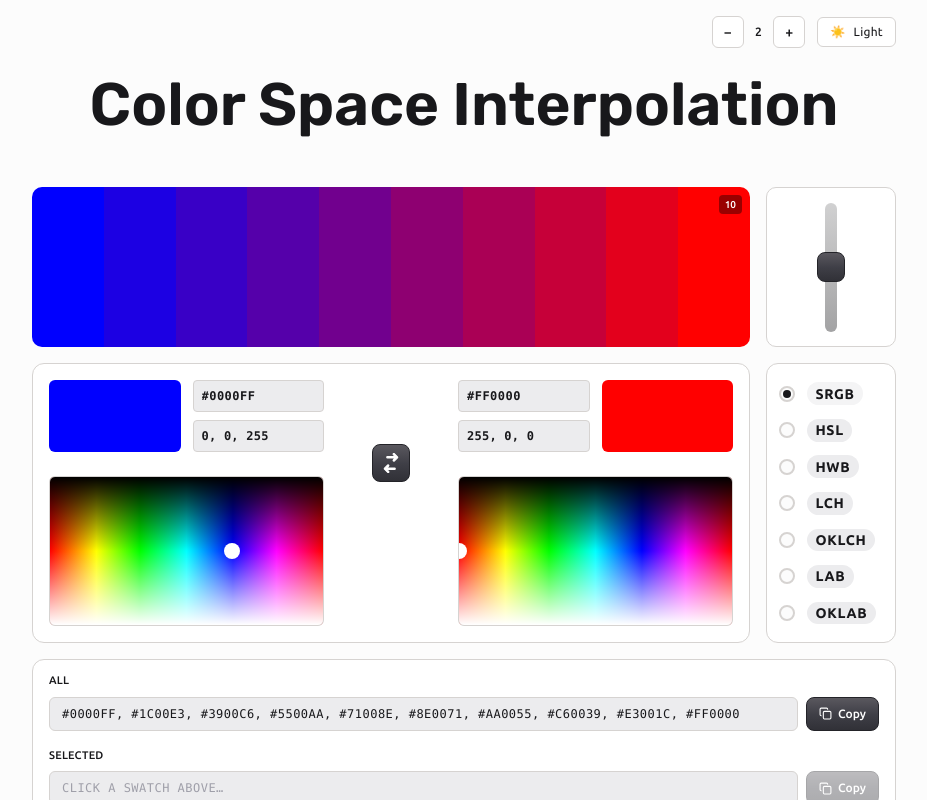
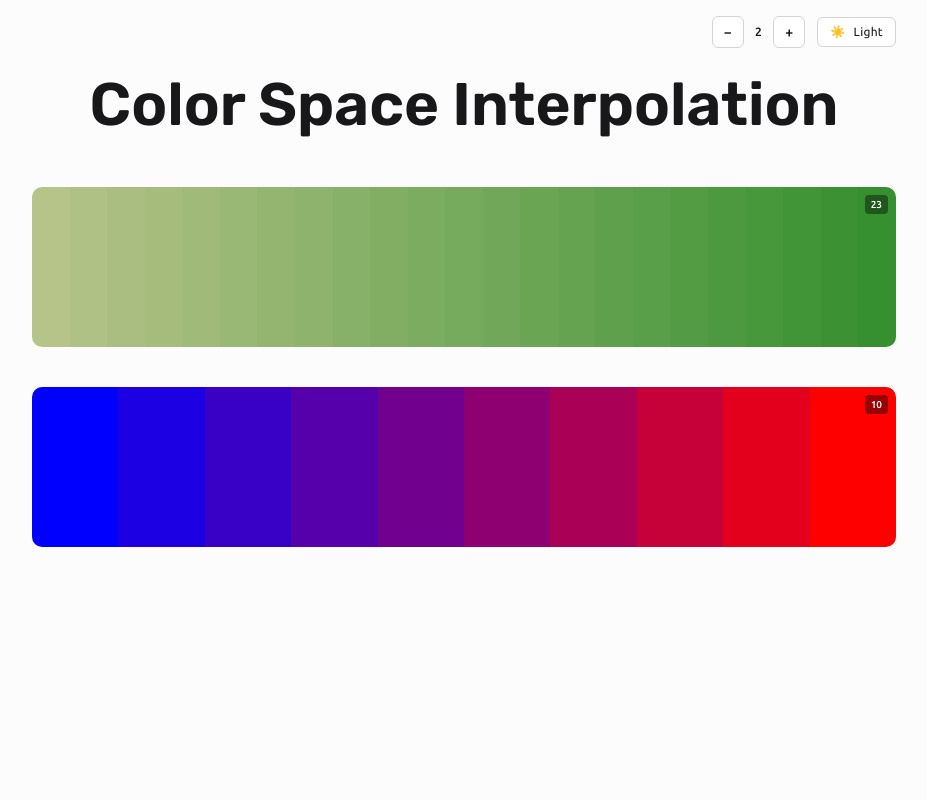
Before and after one commit to ofsound/gemini-colors, a React (Vite) app: page / in a window 1280 px wide. Both pictures are taken after a click on the button "Add color entity". Shown: the top 800 px of the page, without its empty margins (176-1103 px from the left). Built offline with nearby package versions, Linux system fonts and the light colour scheme.

Commit message:
Opus 4.6, the Transition Guru

```diff
--- a/src/App.tsx
+++ b/src/App.tsx
@@ -1,10 +1,47 @@
 import { useState } from "react";
 import { useTheme } from "@/hooks/useTheme";
 import { ColorEntity } from "@/components/ColorEntity";
+import { randomEntityConfig } from "@/utils/color";
+import type { ColorSpace } from "@/types/color";
+
+interface EntityConfig {
+  id: number;
+  defaultStartColor: string;
+  defaultEndColor: string;
+  defaultSteps: number;
+  defaultColorSpace: ColorSpace;
+}
+
+const FIRST_ENTITY: EntityConfig = {
+  id: 0,
+  defaultStartColor: "#0000ff",
+  defaultEndColor: "#ff0000",
+  defaultSteps: 10,
+  defaultColorSpace: "srgb",
+};
+
+let nextId = 1;
 
 function App() {
   const { theme, toggleTheme } = useTheme();
-  const [count, setCount] = useState(1);
+  const [entities, setEntities] = useState<EntityConfig[]>([FIRST_ENTITY]);
+  const [exitingId, setExitingId] = useState<number | null>(null);
+
+  function addEntity() {
+    setEntities((prev) => [...prev, { id: nextId++, ...randomEntityConfig() }]);
+  }
+
+  function removeEntity() {
+    if (entities.length <= 1 || exitingId !== null) return;
+    setExitingId(entities[entities.length - 1].id);
+  }
+
+  function handleExited() {
+    setEntities((prev) => prev.filter((e) => e.id !== exitingId));
+    setExitingId(null);
+  }
+
+  const compact = entities.length > 1;
 
   return (
     <div className="bg-background text-foreground mx-auto min-h-screen w-full max-w-4xl p-4 antialiased">
@@ -13,20 +50,20 @@ function App() {
           <button
             type="button"
             aria-label="Remove color entity"
-            disabled={count <= 1}
-            onClick={() => setCount((c) => c - 1)}
+            disabled={entities.length <= 1 || exitingId !== null}
+            onClick={removeEntity}
             className="border-border bg-surface text-foreground inline-flex size-8 items-center justify-center rounded-md border text-sm font-medium disabled:opacity-40"
           >
             −
           </button>
           <span className="text-foreground min-w-[2ch] text-center text-xs font-medium tabular-nums">
-            {count}
+            {entities.length}
           </span>
           <button
             type="button"
             aria-label="Add color entity"
-            disabled={count >= 10}
-            onClick={() => setCount((c) => c + 1)}
+            disabled={entities.length >= 10}
+            onClick={addEntity}
             className="border-border bg-surface text-foreground inline-flex size-8 items-center justify-center rounded-md border text-sm font-medium disabled:opacity-40"
           >
             +
@@ -50,10 +87,22 @@ function App() {
         Color Space Interpolation
       </h1>
 
-      <div className="flex flex-col gap-10">
-        {Array.from({ length: count }, (_, i) => (
-          <ColorEntity key={i} />
-        ))}
+      <div className="flex flex-col">
+        {entities
+          .slice()
+          .reverse()
+          .map((e) => (
+            <ColorEntity
+              key={e.id}
+              compact={compact}
+              leaving={e.id === exitingId}
+              onExited={handleExited}
+              defaultStartColor={e.defaultStartColor}
+              defaultEndColor={e.defaultEndColor}
+              defaultSteps={e.defaultSteps}
+              defaultColorSpace={e.defaultColorSpace}
+            />
+          ))}
       </div>
     </div>
   );
--- a/src/components/ColorEntity.tsx
+++ b/src/components/ColorEntity.tsx
@@ -11,6 +11,9 @@ interface ColorEntityProps {
   defaultEndColor?: string;
   defaultSteps?: number;
   defaultColorSpace?: ColorSpace;
+  compact?: boolean;
+  leaving?: boolean;
+  onExited?: () => void;
 }
 
 export function ColorEntity({
@@ -18,6 +21,9 @@ export function ColorEntity({
   defaultEndColor = "#ff0000",
   defaultSteps = 10,
   defaultColorSpace = "srgb",
+  compact = false,
+  leaving = false,
+  onExited,
 }: ColorEntityProps) {
   const [startColor, setStartColor] = useState(defaultStartColor);
   const [endColor, setEndColor] = useState(defaultEndColor);
@@ -36,8 +42,37 @@ export function ColorEntity({
     setSelection({ color: hex, index, key: configKey });
   }
 
+  function handleAnimationEnd(e: React.AnimationEvent) {
+    if (leaving && e.animationName === "entity-slide-close" && onExited) {
+      onExited();
+    }
+  }
+
+  const sectionClass = leaving ? "entity-exit" : "entity-enter";
+
+  if (compact) {
     return (
-    <section>
+      <section className={sectionClass} onAnimationEnd={handleAnimationEnd}>
+        <div>
+          <div className="pb-10">
+            <div className="h-40">
+              <ColorDisplay
+                startColor={startColor}
+                endColor={endColor}
+                steps={steps}
+                colorSpace={colorSpace}
+              />
+            </div>
+          </div>
+        </div>
+      </section>
+    );
+  }
+
+  return (
+    <section className={sectionClass} onAnimationEnd={handleAnimationEnd}>
+      <div>
+        <div className="pb-10">
           <div className="mb-4 flex h-40 gap-4">
             <ColorDisplay
               startColor={startColor}
@@ -67,6 +102,8 @@ export function ColorEntity({
             selectedColor={activeSelection?.color ?? null}
             selectedIndex={activeSelection?.index ?? null}
           />
+        </div>
+      </div>
     </section>
   );
 }
--- a/src/index.css
+++ b/src/index.css
@@ -70,6 +70,66 @@ body {
 }
 
 /* Beveled 3D swap button (gradient + pressed state from original .swap-btn) */
+/* Two-phase entity entrance: space opens, then content fades in */
+@keyframes entity-slide-open {
+  from {
+    grid-template-rows: 0fr;
+  }
+  to {
+    grid-template-rows: 1fr;
+  }
+}
+
+@keyframes entity-fade-in {
+  from {
+    opacity: 0;
+  }
+  to {
+    opacity: 1;
+  }
+}
+
+.entity-enter {
+  display: grid;
+  animation: entity-slide-open 0.5s cubic-bezier(0.16, 1, 0.3, 1) both;
+}
+
+.entity-enter > * {
+  overflow: hidden;
+  min-height: 0;
+  animation: entity-fade-in 0.3s ease 0.25s both;
+}
+
+/* Two-phase entity exit: content fades out, then space collapses */
+@keyframes entity-slide-close {
+  from {
+    grid-template-rows: 1fr;
+  }
+  to {
+    grid-template-rows: 0fr;
+  }
+}
+
+@keyframes entity-fade-out {
+  from {
+    opacity: 1;
+  }
+  to {
+    opacity: 0;
+  }
+}
+
+.entity-exit {
+  display: grid;
+  animation: entity-slide-close 0.4s cubic-bezier(0.5, 0, 0.84, 0) 0.15s both;
+}
+
+.entity-exit > * {
+  overflow: hidden;
+  min-height: 0;
+  animation: entity-fade-out 0.2s ease both;
+}
+
 .swap-btn {
   --btn-top: color-mix(in oklch, var(--color-button-primary-bg) 85%, white 15%);
   --btn-bottom: color-mix(
--- a/src/utils/color.ts
+++ b/src/utils/color.ts
@@ -1,4 +1,30 @@
 import type { ColorSpace } from "@/types/color";
+import { COLOR_SPACES } from "@/types/color";
+
+/** Returns a random full 6-digit hex color string. */
+function randomHex(): string {
+  return (
+    "#" +
+    Math.floor(Math.random() * 0xffffff)
+      .toString(16)
+      .padStart(6, "0")
+  );
+}
+
+/** Returns a randomized set of ColorEntity default props. */
+export function randomEntityConfig() {
+  return {
+    defaultStartColor: randomHex(),
+    defaultEndColor: randomHex(),
+    // Steps between 2 and 50 (bias toward mid-range via two random samples)
+    defaultSteps: Math.max(
+      2,
+      Math.round(((Math.random() + Math.random()) / 2) * 48) + 2,
+    ),
+    defaultColorSpace:
+      COLOR_SPACES[Math.floor(Math.random() * COLOR_SPACES.length)],
+  };
+}
 
 /**
  * Resolves all interpolated color-mix() steps to their actual #rrggbb hex values
```
Lines whose indentation alone changed are shown as unchanged.
